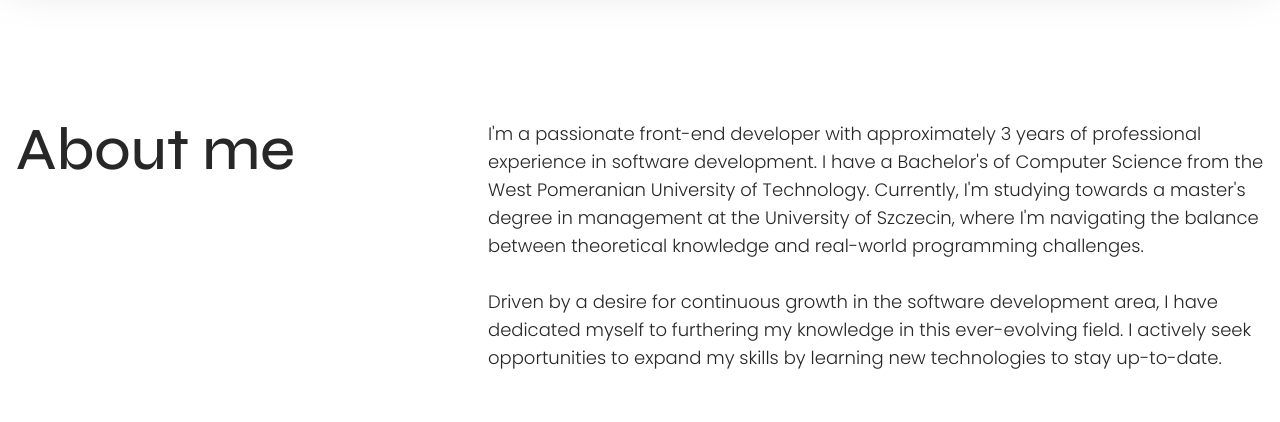
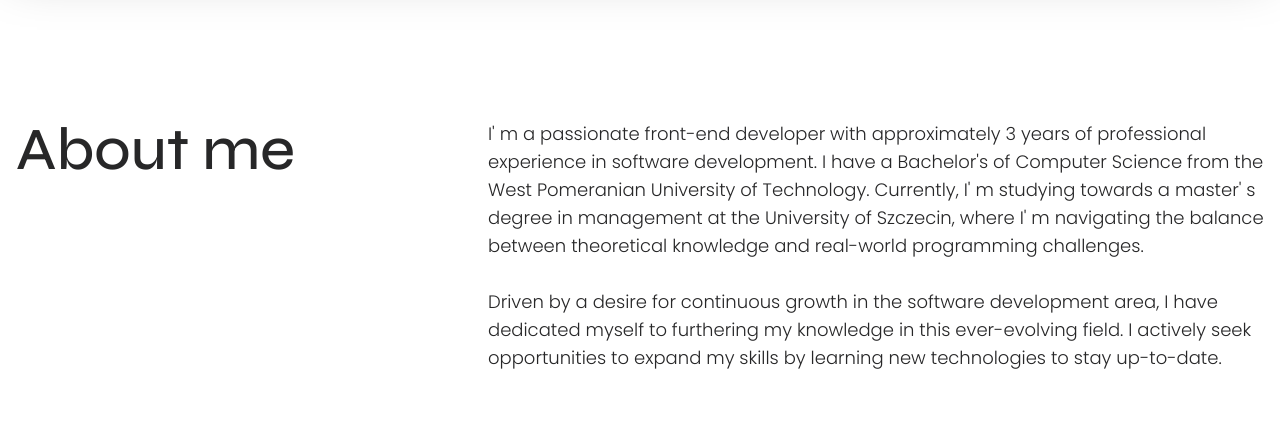
Before and after one commit to pmatyjasik/portfolio-pmatyjasik, a Next.js app: page / in a window 1280 px wide. Shown: the part 840-1262 px from the top of the page. Built offline with nearby package versions, Linux system fonts and the light colour scheme.

Commit message:
Fix linted errors (#10)

```diff
--- a/src/sections/AboutSection/AboutSection.tsx
+++ b/src/sections/AboutSection/AboutSection.tsx
@@ -9,12 +9,13 @@ export const AboutSection = () => {
       <SectionTitle title='About me' />
       <div>
         <article className='text-sea text-base font-light leading-relaxed md:text-lg'>
-          I'm a passionate front-end developer with approximately 3 years of
-          professional experience in software development. I have a Bachelor's
-          of Computer Science from the West Pomeranian University of Technology.
-          Currently, I'm studying towards a master's degree in management at the
-          University of Szczecin, where I'm navigating the balance between
-          theoretical knowledge and real-world programming challenges.
+          I&#39; m a passionate front-end developer with approximately 3 years
+          of professional experience in software development. I have a
+          Bachelor&#39;s of Computer Science from the West Pomeranian University
+          of Technology. Currently, I&#39; m studying towards a master&#39; s
+          degree in management at the University of Szczecin, where I&#39; m
+          navigating the balance between theoretical knowledge and real-world
+          programming challenges.
           <br />
           <br />
           Driven by a desire for continuous growth in the software development
```
